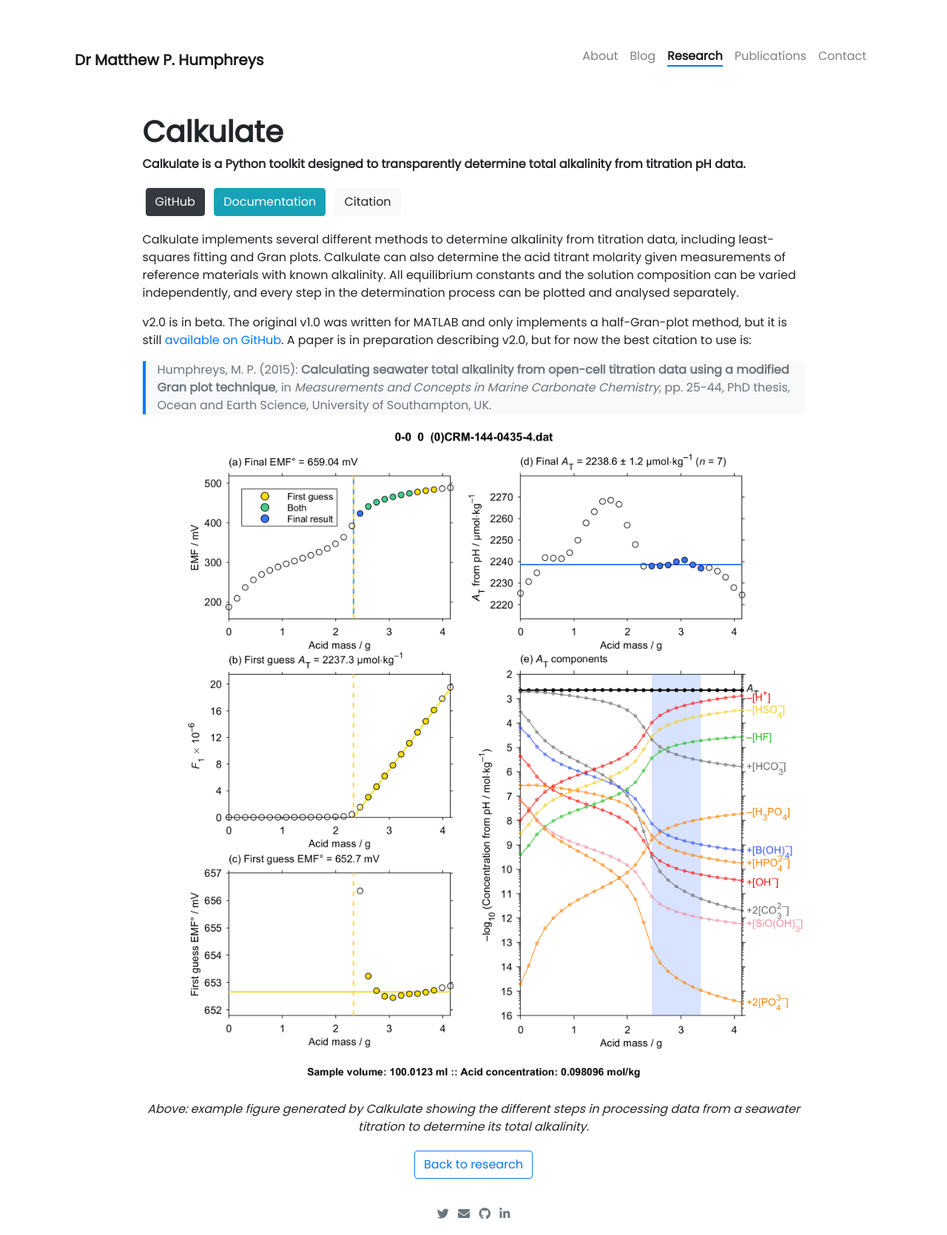
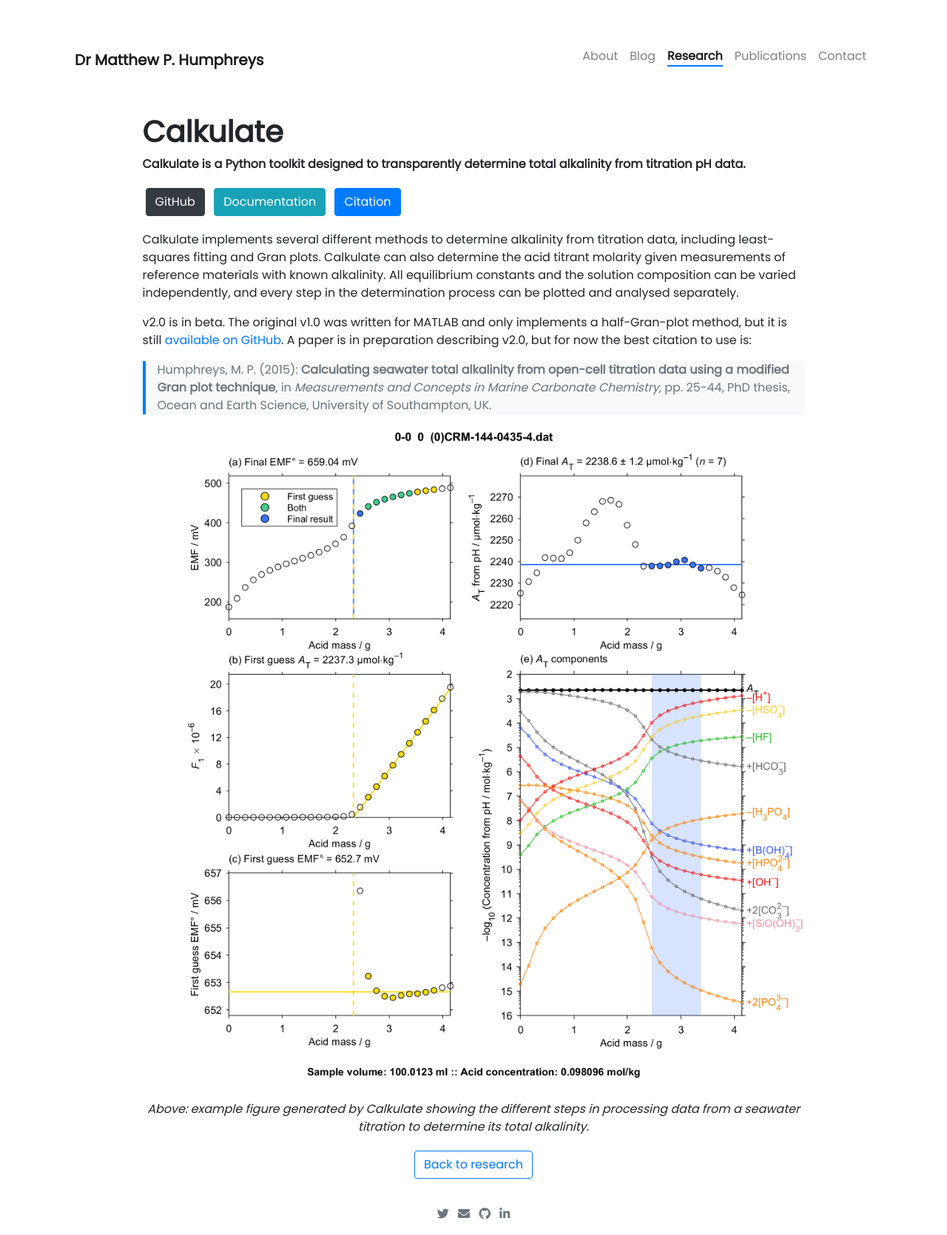
Before and after one commit to mvdh7/mvdh7.github.io, a Jekyll site: the page built from _projects/200-calkulate.md, in a window 1280 px wide. Shown: the whole page at 74% size. Built offline with Jekyll 4.4.1, drawn with Linux system fonts in a browser that asks for light colours; nearby versions of some CDN libraries; comment, search, counter and statistics services are not loaded.

Commit message:
Update citation button style

```diff
--- a/_projects/200-calkulate.md
+++ b/_projects/200-calkulate.md
@@ -12,7 +12,7 @@
 
 {% include button.html link="https://github.com/mvdh7/calkulate" text="GitHub" style="dark" %}
 {% include button.html link="https://calkulate.readthedocs.io/en/latest/" text="Documentation" style="info" %}
-{% include button.html link="https://raw.githubusercontent.com/mvdh7/mvdh7.github.io/master/citations/Humphreys2015Calkulate.bib" text="Citation" style="light" %}
+{% include button.html link="https://raw.githubusercontent.com/mvdh7/mvdh7.github.io/master/citations/Humphreys2015Calkulate.bib" text="Citation" style="primary" %}
 
 Calkulate implements several different methods to determine alkalinity from titration data, including least-squares fitting and Gran plots. Calkulate can also determine the acid titrant molarity given measurements of reference materials with known alkalinity. All equilibrium constants and the solution composition can be varied independently, and every step in the determination process can be plotted and analysed separately.
 
```
